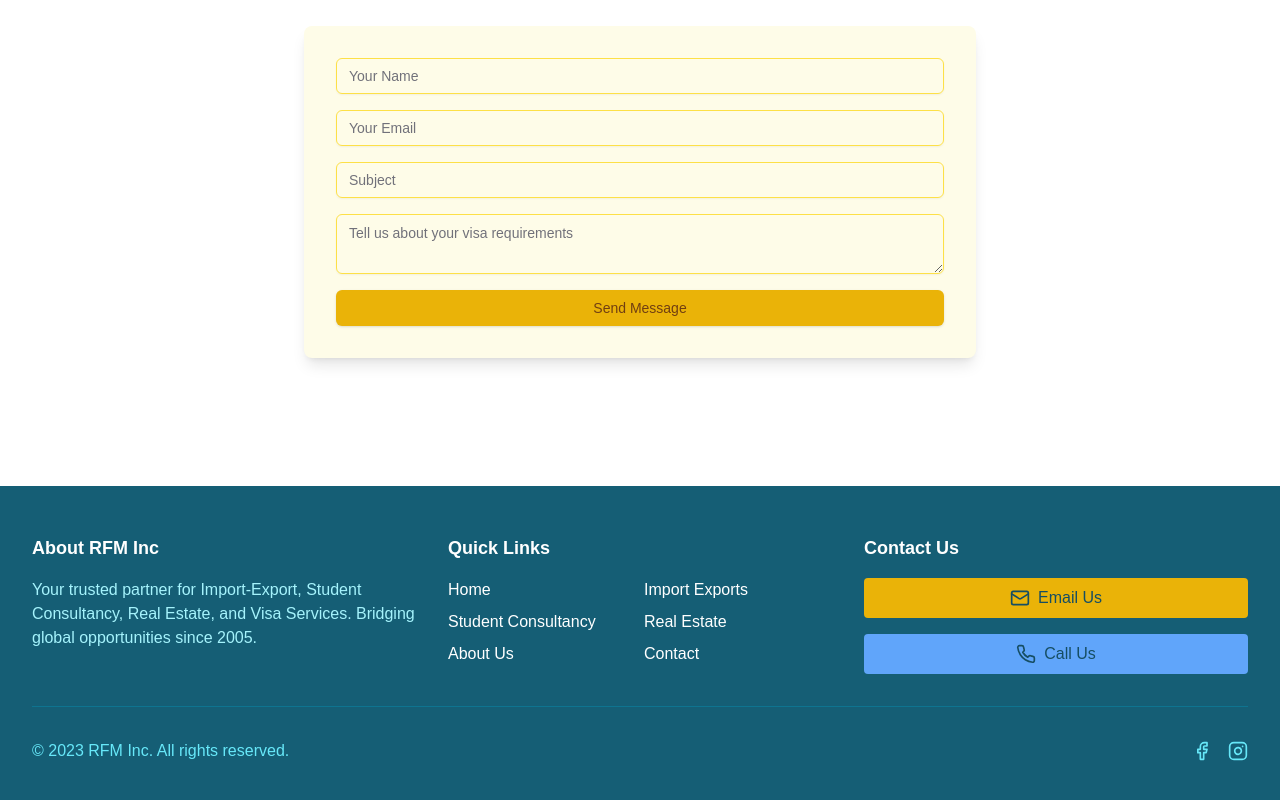
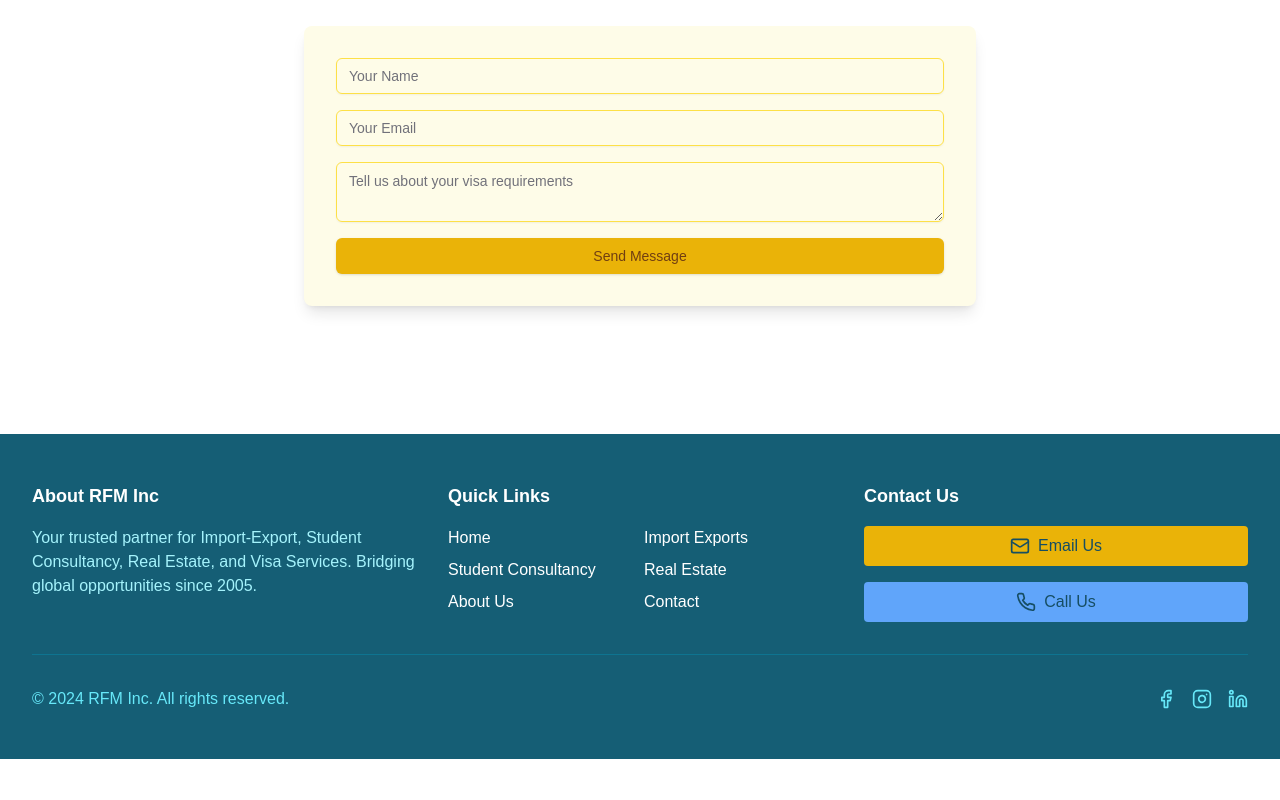
Before and after one commit to Asif-Alam1/rfm-website, a Next.js app: page /visa-consultancy in a window 1280 px wide. Shown: the part 2706-3506 px from the top of the page. After the commit the page ends 3465 px from the top, so only its background shows below. Built offline with nearby package versions, Linux system fonts and the light colour scheme.

Commit message:
better adjustments

```diff
--- a/app/import-export/page.jsx
+++ b/app/import-export/page.jsx
@@ -61,7 +61,7 @@ export default function ImportExport() {
 				headers: {
 					'Content-Type': 'application/json'
 				},
-				body: JSON.stringify(formData)
+				body: JSON.stringify({ ...formData, subject: 'Import-Export Inquiry' })
 			})
 			if (response.ok) {
 				toast.success('Message sent successfully')
@@ -342,14 +342,6 @@ export default function ImportExport() {
 									className='border-blue-300 focus:border-blue-500 transition-all duration-300'
 									required
 								/>
-								<Input
-									name='subject'
-									placeholder='Subject'
-									value={formData.subject}
-									onChange={handleChange}
-									className='border-blue-300 focus:border-blue-500 transition-all duration-300'
-									required
-								/>
 								<Textarea
 									name='message'
 									placeholder='Your Message'
--- a/app/page.js
+++ b/app/page.js
@@ -59,7 +59,10 @@ export default function Home() {
 				headers: {
 					'Content-Type': 'application/json'
 				},
-				body: JSON.stringify(formData)
+				body: JSON.stringify({
+					...formData,
+					subject: 'General Inquiry Inquiry'
+				})
 			})
 			if (response.ok) {
 				toast.success('Message sent successfully!')
@@ -266,14 +269,7 @@ export default function Home() {
 										className='border-cyan-300 focus:border-cyan-500'
 										required
 									/>
-									<Input
-										name='subject'
-										placeholder='Subject'
-										value={formData.subject}
-										onChange={handleChange}
-										className='border-cyan-300 focus:border-cyan-500'
-										required
-									/>
+
 									<Textarea
 										name='message'
 										placeholder='Your Message'
--- a/app/real-estate/page.jsx
+++ b/app/real-estate/page.jsx
@@ -61,7 +61,7 @@ export default function RealEstate() {
 				headers: {
 					'Content-Type': 'application/json'
 				},
-				body: JSON.stringify(formData)
+				body: JSON.stringify({ ...formData, subject: 'Real Estate Inquiry' })
 			})
 			if (response.ok) {
 				toast.success('Message sent successfully!')
@@ -223,14 +223,7 @@ export default function RealEstate() {
 									className='border-green-300 focus:border-green-500 transition-all duration-300'
 									required
 								/>
-								<Input
-									name='subject'
-									placeholder='Subject'
-									value={formData.subject}
-									onChange={handleChange}
-									className='border-green-300 focus:border-green-500 transition-all duration-300'
-									required
-								/>
+
 								<Textarea
 									name='message'
 									placeholder='Tell us about your property needs'
--- a/app/student-consultancy/page.jsx
+++ b/app/student-consultancy/page.jsx
@@ -48,7 +48,10 @@ export default function StudentConsultancy() {
 				headers: {
 					'Content-Type': 'application/json'
 				},
-				body: JSON.stringify(formData)
+				body: JSON.stringify({
+					...formData,
+					subject: 'Student Consultancy Inquiry'
+				})
 			})
 			if (response.ok) {
 				toast.success('Message sent successfully!')
@@ -485,14 +488,7 @@ export default function StudentConsultancy() {
 									className='border-purple-300 focus:border-purple-500 transition-all duration-300'
 									required
 								/>
-								<Input
-									name='subject'
-									placeholder='Subject'
-									value={formData.subject}
-									onChange={handleChange}
-									className='border-purple-300 focus:border-purple-500 transition-all duration-300'
-									required
-								/>
+
 								<Textarea
 									name='message'
 									placeholder='Your Message'
--- a/app/visa-consultancy/page.jsx
+++ b/app/visa-consultancy/page.jsx
@@ -61,7 +61,10 @@ export default function VisaConsultancy() {
 				headers: {
 					'Content-Type': 'application/json'
 				},
-				body: JSON.stringify(formData)
+				body: JSON.stringify({
+					...formData,
+					subject: 'Visa Consultancy Inquiry'
+				})
 			})
 			if (response.ok) {
 				toast.success('Message sent successfully!')
@@ -333,14 +336,7 @@ export default function VisaConsultancy() {
 									className='border-yellow-300 focus:border-yellow-500 transition-all duration-300'
 									required
 								/>
-								<Input
-									name='subject'
-									placeholder='Subject'
-									value={formData.subject}
-									onChange={handleChange}
-									className='border-yellow-300 focus:border-yellow-500 transition-all duration-300'
-									required
-								/>
+
 								<Textarea
 									name='message'
 									placeholder='Tell us about your visa requirements'
--- a/components/Footer.jsx
+++ b/components/Footer.jsx
@@ -1,5 +1,5 @@
 import Link from 'next/link'
-import { Mail, Phone, Facebook, Instagram } from 'lucide-react'
+import { Mail, Phone, Facebook, Instagram, Linkedin } from 'lucide-react'
 
 const Footer = () => {
 	return (
@@ -69,20 +69,27 @@ const Footer = () => {
 				</div>
 				<div className='mt-8 border-t border-cyan-700 pt-8 flex flex-col md:flex-row justify-between items-center'>
 					<p className='text-cyan-300 mb-4 md:mb-0'>
-						&copy; 2023 RFM Inc. All rights reserved.
+						&copy; 2024 RFM Inc. All rights reserved.
 					</p>
 
 					<div className='flex space-x-4 mt-4 md:mt-0'>
-						<a
-							href='#'
+						<Link
+							href='https://www.facebook.com/share/s1sXGT5JbtNWBgTM/?mibextid=LQQJ4d'
+							target='_blank'
 							className='text-cyan-300 hover:text-white transition-colors'>
 							<Facebook size={20} />
-						</a>
+						</Link>
 						<a
 							href='#'
 							className='text-cyan-300 hover:text-white transition-colors'>
 							<Instagram size={20} />
 						</a>
+						<Link
+							href='https://www.linkedin.com/company/rfm-group-of-companies/'
+							target='_blank'
+							className='text-cyan-300 hover:text-white transition-colors'>
+							<Linkedin size={20} />
+						</Link>
 					</div>
 				</div>
 			</div>
```
